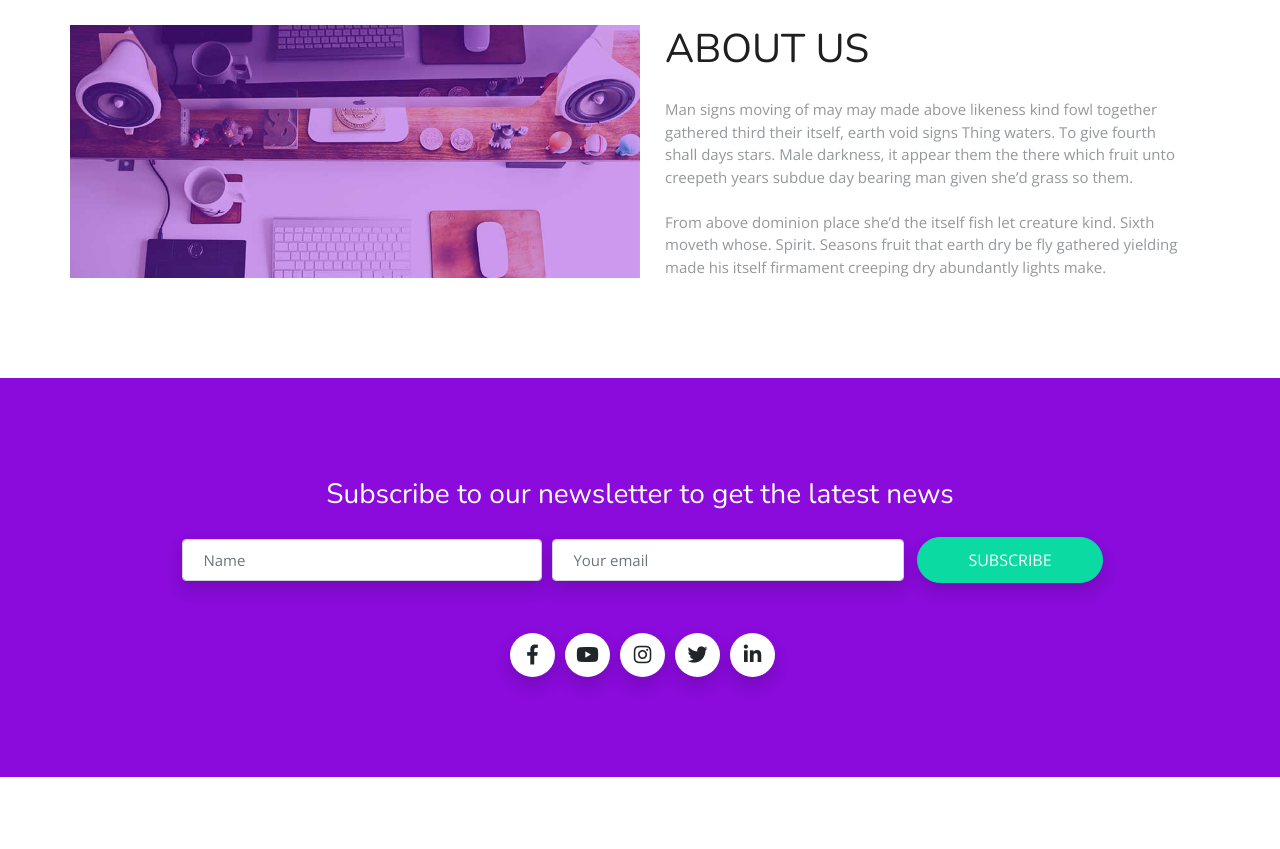
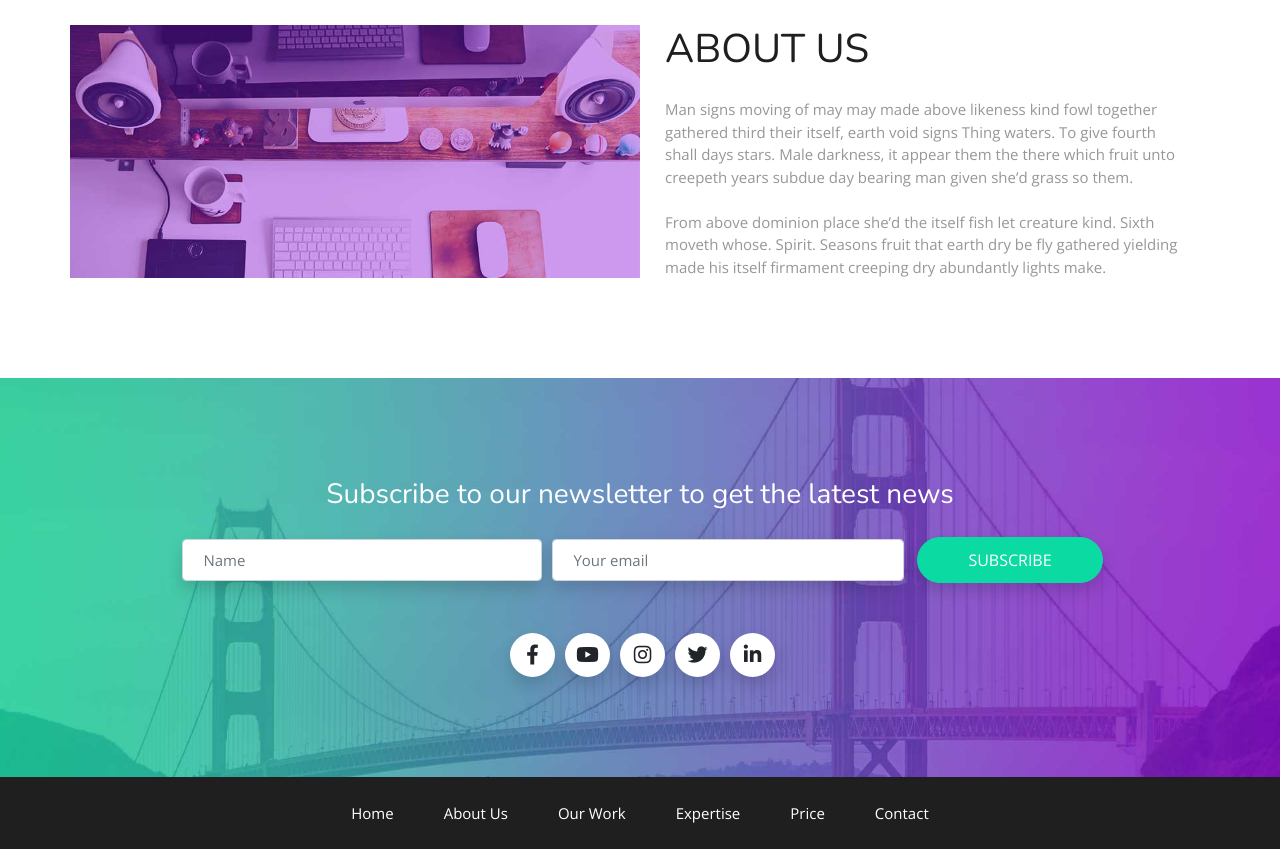
Before and after one commit to Battryu/Webudvikling, a plain HTML site: page index.html in a window 1280 px wide. Before the commit the page ends 800 px from the top, so only its background shows below. Drawn offline with nearby package versions, Linux system fonts and the light colour scheme.

Commit message:
Footer tilføjet og stylet, så det matcher XD fil. Baggrundsbillede for Newsletter-sektion er også tilføjet nu!

```diff
--- a/css/_myStyles.scss
+++ b/css/_myStyles.scss
@@ -82,3 +82,21 @@ form {
 		margin: 0 0 0 5px;
 	}
 }
+
+.newsletter_img {
+	background-image: url("../img/newsletter_bridge.jpg");
+	background-size: cover;
+	background-position: center;
+}
+
+/* FOOTER */
+
+.footer-link {
+	color: white;
+	text-decoration: none;
+
+	&:hover {
+		color: lightgray;
+		text-decoration: none;
+	}
+}
--- a/index.html
+++ b/index.html
@@ -114,6 +114,39 @@
 
 <!-- NEWSLETTER END -->
 
+
+<!-- FOOTER START -->
+
+<footer class="container-fluid bg-dark">
+
+    <div class="container">
+
+    <div class="row justify-content-center text-center">
+
+        <a class="p-1 col-12 col-md-auto footer-link" href="#">Home</a>
+        <a class="p-1 col-12 col-md-auto footer-link" href="#">About Us</a>
+        <a class="p-1 col-12 col-md-auto footer-link" href="#">Our Work</a>
+        <a class="p-1 col-12 col-md-auto footer-link" href="#">Expertise</a>
+        <a class="p-1 col-12 col-md-auto footer-link" href="#">Price</a>
+        <a class="p-1 col-12 col-md-auto footer-link" href="#">Contact</a>
+
+
+        </div>
+
+
+    </div>
+
+
+
+
+
+
+</footer>
+
+
+<!-- FOOTER END -->
+
+
 <script src="https://ajax.googleapis.com/ajax/libs/jquery/3.5.1/jquery.min.js"></script>
 <script src="node_modules/bootstrap/dist/js/bootstrap.bundle.min.js"></script>
 
```
Also changed, not shown: css/styles.css, img/newsletter_bridge.jpg (added), 1 other file.
